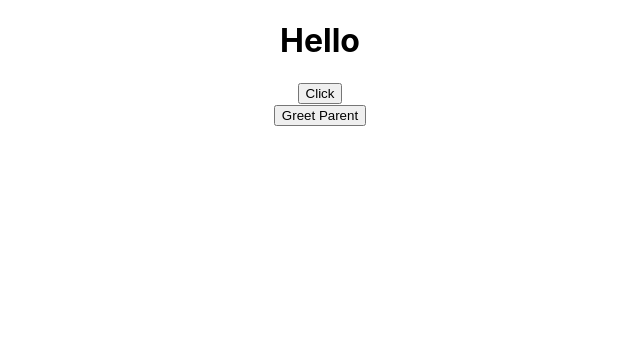
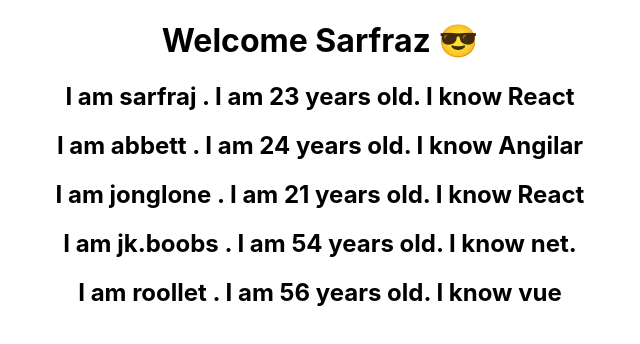
Before and after one commit to sarfrajabbasi/learn-React, a React (Create React App) app: page / in a window 1280 px wide. Shown: the top 344 px of the page, without its empty margins (320-960 px from the left). Built offline with nearby package versions, Linux system fonts and the light colour scheme.

Commit message:
react topics

```diff
--- a/src/App.js
+++ b/src/App.js
@@ -8,6 +8,8 @@ import Counter from './components/setState'
 import FunctionClick, { ClassClick } from './components/eventHandling';
 import EventBind from './components/bindingEventHandlers';
 import ParentComponent from './components/methodsAsProps';
+import UserGreeting from './components/condtional_Rendering';
+import NameList from './components/list_rendering';
 function App() {
   return (
     <div className="App">
@@ -29,9 +31,10 @@ function App() {
      <Counter></Counter>
      <FunctionClick></FunctionClick>
      <ClassClick></ClassClick> */}
-     <EventBind></EventBind>
-     <ParentComponent></ParentComponent>
-
+     {/* <EventBind></EventBind> */}
+     {/* <ParentComponent></ParentComponent> */}
+     <UserGreeting></UserGreeting>
+     <NameList></NameList>
     </div>
   );
 }
--- /dev/null
+++ b/src/components/Person.js
@@ -0,0 +1,19 @@
+import React from 'react'
+
+function Person({person}) {
+    // console.log(person);
+  return (
+    <div>
+        <h2>I am  {person.name} . I am {person.age} years old. I know {person.skill} </h2>
+    </div>
+  )
+}
+
+export default Person
+
+
+/*
+
+
+
+*/
--- /dev/null
+++ b/src/components/condtional_Rendering.js
@@ -0,0 +1,49 @@
+import React, { Component } from 'react'
+
+ class UserGreeting extends Component {
+    constructor(props) {
+      super(props)
+
+      this.state = {
+         isLoggedIn:true
+      }
+    }
+  render() {
+//     if(this.state.isLoggedIn){
+//         return (
+//             <div>
+// <h1>Welcom Sarfraz</h1>
+//       </div>
+//         )
+//     }else{
+//         return (
+//             <div>
+//       <h1>Welcom Guest</h1>
+//             </div>
+//           )
+//     }
+// let message;
+// if(this.state.isLoggedIn){
+// message = <div><h1>Welcom Sarfraz</h1></div>
+// }else{
+//     message = <div><h1>Welcome Guest</h1></div>
+
+// }
+// return message
+
+//   }
+
+// return (
+//     this.state.isLoggedIn?(
+//         <div><h1>Welcome Sarfraz 😎</h1></div>
+//     ):(
+//     <div><h1>Welcome Guest 👤</h1></div>
+//     )
+// )
+
+return this.state.isLoggedIn && <div><h1>Welcome Sarfraz 😎</h1></div>
+    }
+}
+
+
+export default UserGreeting
--- /dev/null
+++ b/src/components/list_rendering.js
@@ -0,0 +1,53 @@
+// display the list of item
+
+import React from "react";
+import Person from "./Person";
+
+function NameList() {
+  //     const names = ['sarfraz','Clark','Diana'];
+  //     const nameList =names.map((name)=><h1>{name + ' 😎'}</h1>)
+  //     console.log('hello');
+  //   return (
+  //     <div>{nameList}</div>
+  //   )
+
+  const persons = [
+    {
+      id: 1,
+      name: "sarfraj",
+      age: 23,
+      skill: "React",
+    },
+    {
+      id: 2,
+      name: "abbett",
+      age: 24,
+      skill: "Angilar",
+    },
+    {
+      id: 3,
+      name: "jonglone",
+      age: 21,
+      skill: "React",
+    },
+    {
+      id: 4,
+      name: "jk.boobs",
+      age: 54,
+      skill: "net.",
+    },
+    {
+      id: 5,
+      name: "roollet",
+      age: 56,
+      skill: "vue",
+    },
+  ];
+  const PersonList = persons.map((person) => (
+    <Person person={person}></Person>
+  ));
+
+  return <div>{PersonList}</div>;
+}
+
+export default  NameList
--- /dev/null
+++ b/src/components/listsAndKeys.js
@@ -0,0 +1 @@
+/**/
```
Also changed, not shown: src/components/methodsAsProps.js (line endings or trailing spaces).
